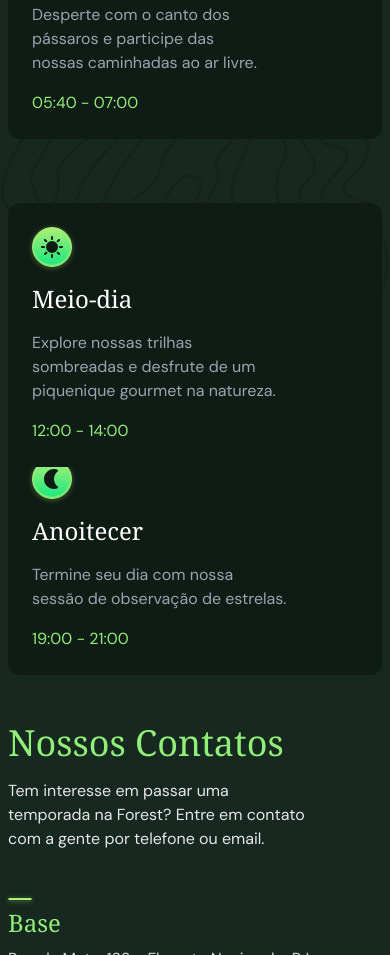
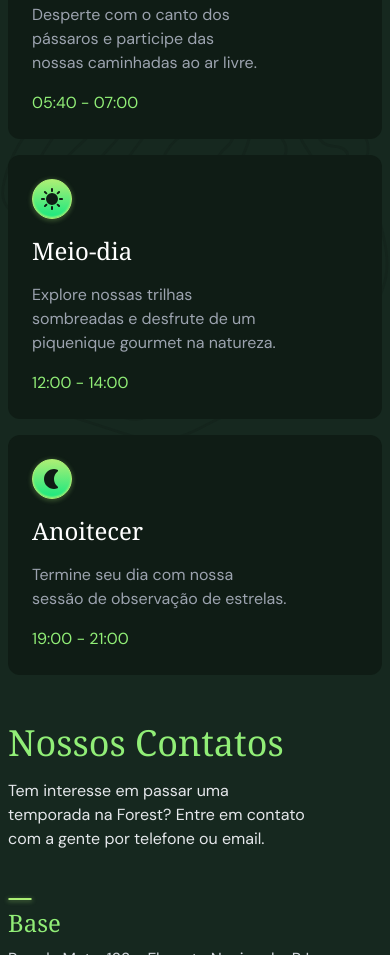
Before and after one commit to Timmy748/forest, a website: page index.html in a window 390 px wide. Shown: the part 3320-4275 px from the top of the page. Drawn offline with Linux system fonts and the light colour scheme; files whose address does not match are found by name; a web font is replaced by a local one.

Commit message:
posicionamento do card consertado

```diff
--- a/index.html
+++ b/index.html
@@ -388,7 +388,7 @@
       </div>
 
       <div
-        class="grid flex-1 gap-4 bg-verde-900 p-6 sm:p-8 rounded-xl translate-y-12 transition-transform sm:hover:translate-y-10"
+        class="grid flex-1 gap-4 bg-verde-900 p-6 sm:p-8 rounded-xl sm:translate-y-12 transition-transform sm:hover:translate-y-10"
       >
         <div
           class="neon size-10 flex items-center justify-center"
```
Also changed, not shown: src/output.css.
